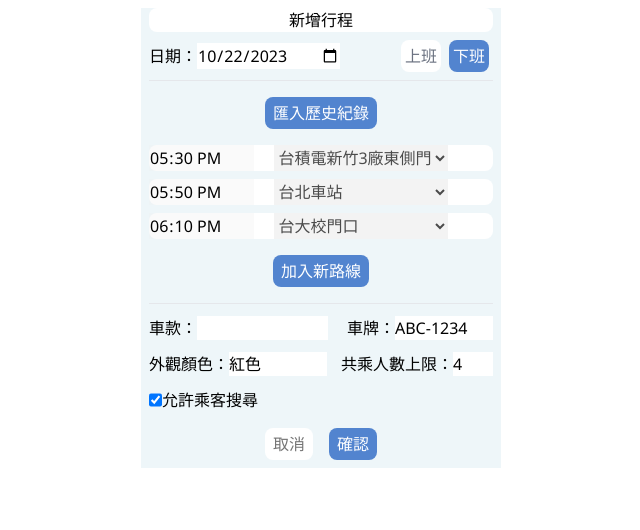
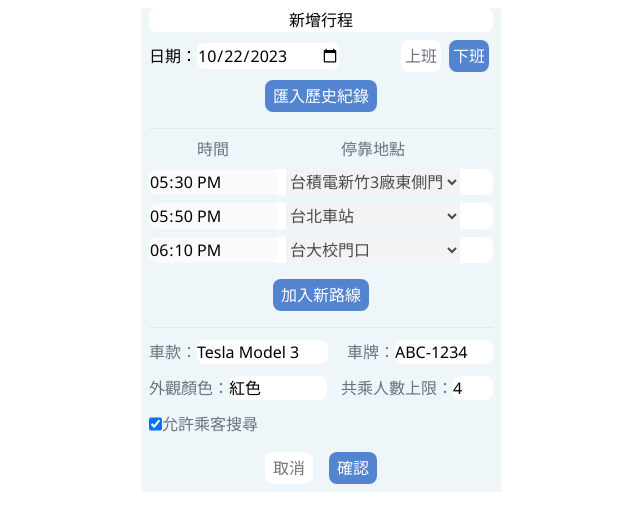
Before and after one commit to cloudnative23/frontend, a Next.js app: page /driver/editRoute in a window 1280 px wide. Shown: the top 530 px of the page, without its empty margins (319-959 px from the left). Built offline with nearby package versions, Linux system fonts and the light colour scheme.

Commit message:
revise all

```diff
--- a/src/app/driver/allRequest/data.js
+++ b/src/app/driver/allRequest/data.js
@@ -47,7 +47,7 @@ export default [
         "driver": {
           "id": 3,
           "name": "John James",
-          "avatar": "https://example.com/avatar.png",
+          "avatar": "https://i.imgur.com/yXOvdOSs.jpg",
           "phone": "0928123456"
         }
       },
@@ -102,7 +102,7 @@ export default [
         "driver": {
           "id": 3,
           "name": "John James",
-          "avatar": "https://example.com/avatar.png",
+          "avatar": "https://i.imgur.com/yXOvdOSs.jpg",
           "phone": "0928123456"
         }
       },
--- a/src/app/driver/allRequest/page.js
+++ b/src/app/driver/allRequest/page.js
@@ -15,42 +15,54 @@ function RequestComponent({request, onAccept, onDeny}) {
     }
 
     return (
-        <div className="bg-[#EEF6F9]">
+        <>
 
             {/* <p>{JSON.stringify(request)}</p> */}
 
-            <div className="m-2 p-2 rounded-lg bg-[#FAFFFB]">
+            <div className="m-2 p-2 rounded-lg bg-white">
 
-                <div className="flex justify-begin w-full">
+                <div className="flex justify-begin w-full text-[#757575] items-center">
                     <div>{getDate(request.route.date)}</div>
                     {
                         request.route.workStatus ?
-                            <div className="rounded-3xl w-fit m-1 p-0.5 bg-[#57A368] text-white">上班</div>
+                            <div className="rounded-3xl w-fit m-1 p-0.5 bg-[#57A368] text-">上班</div>
                             :
-                            <div className="rounded-3xl w-fit m-1 p-0.5 bg-[#DC7272] text-white">下班</div>
+                            <div className="rounded-sm w-fit px-3 bg-[#DC7272] text-white">下班</div>
                     }
                 </div>
 
-                <div className="grid grid-cols-3 space-0">
-                    <div className='rounded-sm bg-[#E4F8CC] text-[#757575] w-fit px-2 py-0.5 text-center'>上車</div>
+                <div className="flex flex-col pl-3 py-2 space-y-2 text-[#757575]">
+                    <div className='flex flex-row space-x-3 items-center'>
+                        <div className='rounded-sm bg-[#E4F8CC] w-fit px-2 py-0.5 text-center'>上車</div>
                         <div>{getTime(request.route.stations.find(station => station.id == request.on.id).datetime)}</div>
                         <div>{request.route.stations.find(station => station.id == request.on.id).name}</div>
-                    <div className='rounded-sm bg-[#FFE2E2] text-[#757575] w-fit px-2 py-0.5 text-center'>下車</div>
+                    </div>
+                    <div className='flex flex-row space-x-3 items-center'>
+                        <div className='rounded-sm bg-[#FFE2E2] w-fit px-2 py-0.5 text-center'>下車</div>
                         <div>{getTime(request.route.stations.find(station => station.id == request.off.id).datetime)}</div>
-                    <div className='w-full'>{request.route.stations.find(station => station.id == request.off.id).name}</div>
+                        <div>{request.route.stations.find(station => station.id == request.off.id).name}</div>
+                    </div>
+                    <div className='flex flex-row space-x-2 items-center'>
+                        <div className='text-[#5284CF]'>乘客</div>
+                        <img className='rounded-full' src={request.route.driver.avatar} width={20} height={20} />
+                        <div>{request.route.driver.name}</div>
+                    </div>
                 </div>
 
             </div>
-        </div>
+        </>
     )
 }
 
 export default function App(props) {
     return (<>
+    <div className='bg-[#EEF6F9]'>
         {
+
             requests.map((request, key) => (
                 <RequestComponent key={key} request={request} onDeny={() => null} onAccept={() => null} />
             ))
         }
+    </div>
     </>)
 }
--- a/src/app/driver/editRoute/data.js
+++ b/src/app/driver/editRoute/data.js
@@ -9,18 +9,18 @@ export default [
           "id": 3,
           "name": "台積電新竹3廠東側門",
           "datetime": "2023-10-22T17:30",
-                "on": [
+          "on-passengers": [
             2,
             4
           ],
-                "off": []
+          "off-passengers": []
         },
         {
           "id": 1,
           "name": "台北車站",
           "datetime": "2023-10-22T17:50",
-                "on": [],
-                "off": [
+          "on-passengers": [],
+          "off-passengers": [
             2
           ]
         },
@@ -28,13 +28,14 @@ export default [
           "id": 2,
           "name": "台大校門口",
           "datetime": "2023-10-22T18:10",
-                "on": [],
-                "off": [
+          "on-passengers": [],
+          "off-passengers": [
             4
           ]
         }
       ],
       "carInfo": {
+        "model": "Tesla Model 3",
         "color": "紅色",
         "capacity": 4,
         "licensePlateNumber": "ABC-1234"
--- a/src/app/driver/editRoute/page.js
+++ b/src/app/driver/editRoute/page.js
@@ -71,7 +71,7 @@ export default function App(props) {
       <div className="flex flex-row justify-between items-center px-2">
         <div className="h-fit">
           <label htmlFor="date">日期：</label>
-          <input type="date" id="date" defaultValue={route.date} ref={dateRef}/>
+          <input type="date" id="date" className="rounded-lg" defaultValue={route.date} ref={dateRef}/>
         </div>
         <div className='flex flex-row w-max'>
           <RadioComponent
@@ -84,11 +84,11 @@ export default function App(props) {
         </div>
       </div>
 
-      <hr className="m-2"></hr>
-
       <div className="flex justify-center">
         <button className="bg-[#5284CF] text-white rounded-lg m-2 px-2 py-1">匯入歷史紀錄</button>
       </div>
+
+      <hr className="m-2"></hr>
 
       <StationsComponent
         initialStations={route.stations}
@@ -100,29 +100,29 @@ export default function App(props) {
 
       <div className="flex flex-row justify-between m-1 p-1">
         <div className="flex flex-row ">
-          <label htmlFor="model">車款：</label>
-          <input id="model" size={14} ref={brandRef} /> {/* defaultValue? */}
+          <label htmlFor="model" className="text-gray-500">車款：</label>
+          <input id="model" className="rounded-lg" size={14} ref={brandRef} defaultValue={route.carInfo.model}/>
         </div>
         <div className="flex flex-row">
-          <label htmlFor="license-plate-number" className="w-fit">車牌：</label>
-          <input id="license-plate-number" size={10} ref={licNumRef} defaultValue={route.carInfo.licensePlateNumber}/>
+          <label htmlFor="license-plate-number" className="w-fit text-gray-500">車牌：</label>
+          <input id="license-plate-number" className="rounded-lg" size={10} ref={licNumRef} defaultValue={route.carInfo.licensePlateNumber}/>
         </div>
       </div>
 
       <div className="flex flex-row justify-between m-1 p-1">
         <div>
-          <label htmlFor="color">外觀顏色：</label>
-          <input id="color" size={10} ref={colorRef} defaultValue={route.carInfo.color}/>
+          <label htmlFor="color" className="text-gray-500">外觀顏色：</label>
+          <input id="color" className="rounded-lg" size={10} ref={colorRef} defaultValue={route.carInfo.color}/>
         </div>
         <div>
-          <label htmlFor="max-passengers" className="w-fit">共乘人數上限：</label>
-          <input id="max-passengers" size={3} ref={capRef} defaultValue={route.carInfo.capacity}/>
+          <label htmlFor="max-passengers" className="w-fit text-gray-500">共乘人數上限：</label>
+          <input id="max-passengers" className="rounded-lg" size={3} ref={capRef} defaultValue={route.carInfo.capacity}/>
         </div>
       </div>
 
       <div className="flex flex-row justify-begin m-1 p-1">
-        <input type="checkbox" id="enable-search" defaultChecked ref={isPublicRef} /> {/* defaultValue? */}
-        <label htmlFor="enable-search">允許乘客搜尋</label>
+        <input type="checkbox" className="rounded-lg" id="enable-search" defaultChecked ref={isPublicRef} /> {/* defaultValue? */}
+        <label htmlFor="enable-search" className="text-gray-500">允許乘客搜尋</label>
       </div>
 
       <div className="flex justify-center">
--- a/src/app/driver/editRoute/stationComponet.js
+++ b/src/app/driver/editRoute/stationComponet.js
@@ -3,11 +3,9 @@
 import { useRef, useState, forwardRef, useImperativeHandle, memo} from "react"
 import { AiFillDelete } from "react-icons/ai";
 
-function cmp(lhs, rhs) {
-    return lhs.time > rhs.time ? 1 : -1
-}
+function Station({ station, onUpdate, onDelete, stataionList }) {
 
-function Station({ station, onUpdate, onDelete, stataionList }) {
+    stataionList = [ {'id': "-1", name: "--- 請選擇 ---"}, ...stataionList ]
 
     return (<>
       {/* <p>{JSON.stringify(station)}</p> */}
@@ -17,7 +15,8 @@ function Station({ station, onUpdate, onDelete, stataionList }) {
           id="time"
           defaultValue={station.time}
           disabled={station.hasPassenger}
-          onChange={(event) => (onUpdate({ ...station, time: event.target.value }))} />
+          onChange={(event) => (onUpdate({ ...station, time: event.target.value }))}
+          className="w-32"/>
 
         <select
           id="station_selector"
@@ -48,26 +47,38 @@ const StationsComponent = forwardRef(({ initialStations, stataionList }, ref) =>
         id: station.id,
         key: key,
         time: station.datetime.substring(station.datetime.length - 5),
-        hasPassenger: station.on.length + station.off.length > 0,
+        hasPassenger: station["on-passengers"].length + station["off-passengers"].length > 0,
       }
     })
 
     const [stations, setStations] = useState(initialStations)
     const keyCount = useRef(initialStations.length)
 
-    // stationRefCallback(stations)
+    function cmpStations(lhs, rhs) {
+      if (lhs.hasOwnProperty('time')) {
+        if (rhs.hasOwnProperty('time')) {
+          return lhs.time > rhs.time ? 1 : -1
+        } else {
+          return -1
+        }
+      } else if (rhs.hasOwnProperty('time')) {
+        return 1
+      } else {
+        return lhs.key > rhs.key ? 1 : -1
+      }
+    }
 
     function handleCreate() {
-      setStations((prevStations) => [...prevStations, {id: 0, key: keyCount.current, time: "12:00", hasPassenger: false}].sort(cmp))
+      setStations((prevStations) => [...prevStations, {key: keyCount.current} ].sort(cmpStations))
       keyCount.current++
     }
 
     function handleUpdate(updatedStation) {
-      setStations((prevStations) => prevStations.map((station) => (station.key === updatedStation.key ? updatedStation : station)).sort(cmp))
+      setStations((prevStations) => prevStations.map((station) => (station.key === updatedStation.key ? updatedStation : station)).sort(cmpStations))
     }
 
     function handleDelete(deletedStation) {
-      setStations((prevStations) => prevStations.filter((station) => (station.key === deletedStation.key ? false : true)).sort(cmp))
+      setStations((prevStations) => prevStations.filter((station) => (station.key === deletedStation.key ? false : true)).sort(cmpStations))
     }
 
     useImperativeHandle(ref, () => ({
@@ -76,6 +87,11 @@ const StationsComponent = forwardRef(({ initialStations, stataionList }, ref) =>
 
     return (
       <>
+        <div className="flex flex-row justify-between m-2">
+          <div className="w-32 text-center text-gray-500">時間</div>
+          <div className="text-gray-500">停靠地點</div>
+          <div className="w-6"></div>
+        </div>
         {stations.map((station) => (
           <div key={station.key} className="rounded-lg bg-white m-2">
             <Station
```
Lines whose indentation alone changed are shown as unchanged.
